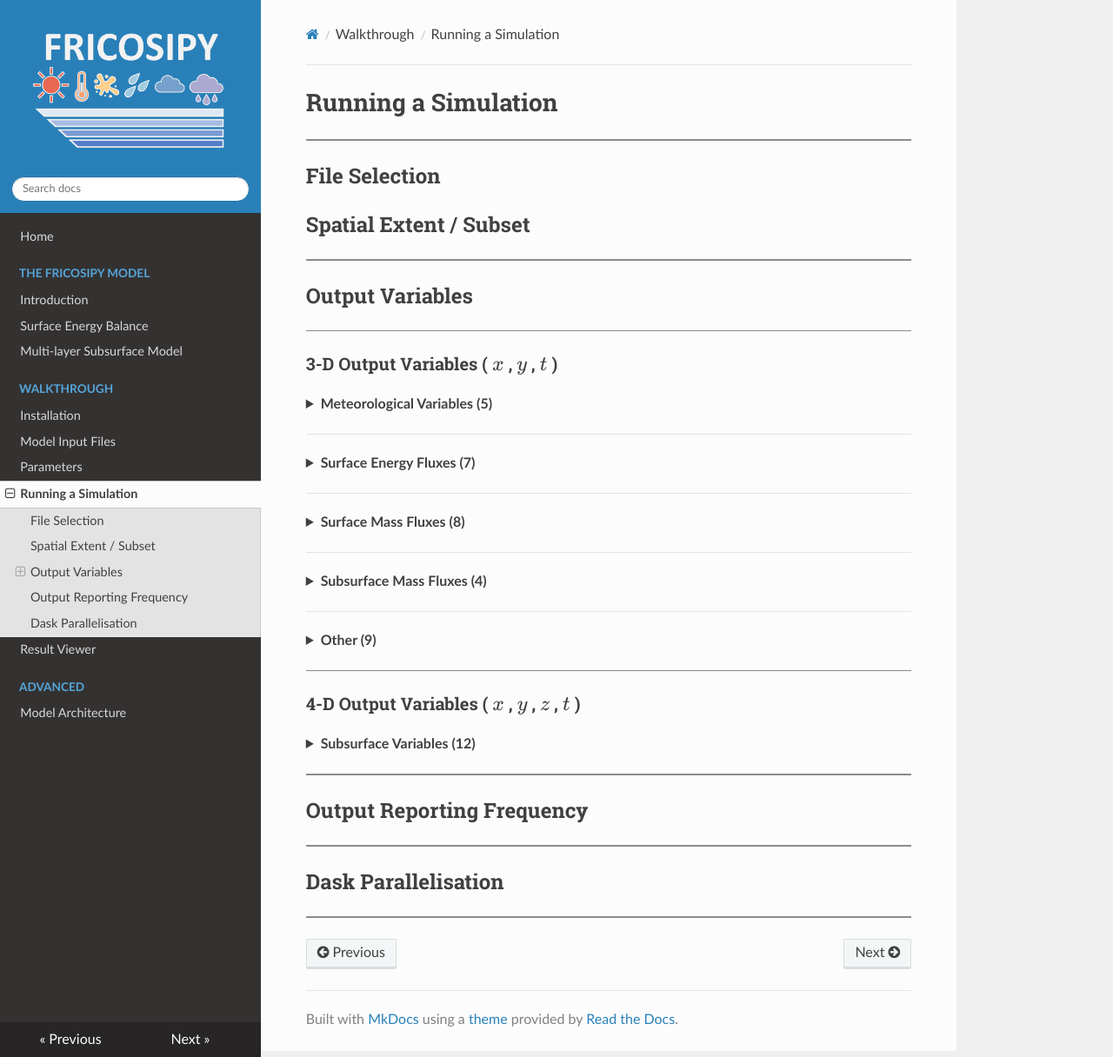
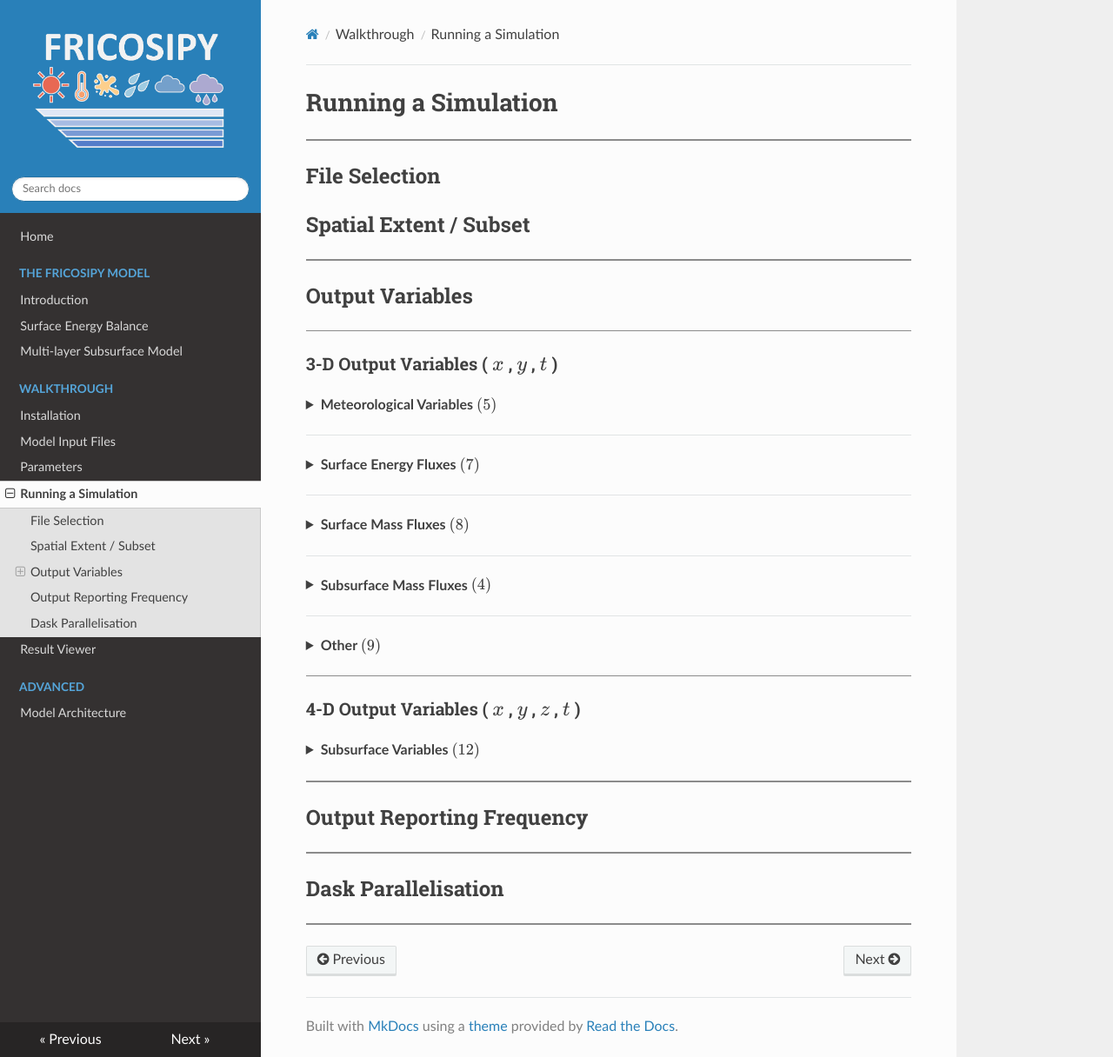
Before and after one commit to MarcusGastaldello/FRICOSIPY, an MkDocs documentation site: the page built from docs/running_a_simulation.md, in a window 1280 px wide and 1216 px high. Shown: the whole window at 87% size. Built offline with MkDocs 1.6.1, drawn with Linux system fonts in a browser that asks for light colours; nearby versions of some CDN libraries.

```diff
--- a/docs/running_a_simulation.md
+++ b/docs/running_a_simulation.md
@@ -26,7 +26,7 @@ og_description: An explanation of how to setup the configuration file and run a
 
 ### 3-D Output Variables ( $𝑥$ , $𝑦$ , $t$ )
 
-??? "**Meteorological Variables (5)**"
+??? "**Meteorological Variables $(5)$**"
 
     <div style="height: 0px;"></div>
 
@@ -40,7 +40,7 @@ og_description: An explanation of how to setup the configuration file and run a
 
 ---
 
-??? "**Surface Energy Fluxes (7)**"
+??? "**Surface Energy Fluxes $(7)$**"
 
     <div style="height: 0px;"></div>
 
@@ -56,24 +56,24 @@ og_description: An explanation of how to setup the configuration file and run a
 
 ---
 
-??? "**Surface Mass Fluxes (8)**"
+??? "**Surface Mass Fluxes $(8)$**"
 
 
 
 ---
 
-??? "**Subsurface Mass Fluxes (4)**"
+??? "**Subsurface Mass Fluxes $(4)$**"
 
 
 ---
 
-??? "**Other (9)**"
+??? "**Other $(9)$**"
 
 <hr style="height:1px; background-color:#8b8b8b; border:none;" />
 
 ### 4-D Output Variables ( $x$ , $𝑦$ , $z$ , $t$  )
 
-??? "**Subsurface Variables (12)**"
+??? "**Subsurface Variables $(12)$**"
 
     <div style="height: 0px;"></div>
 
```
